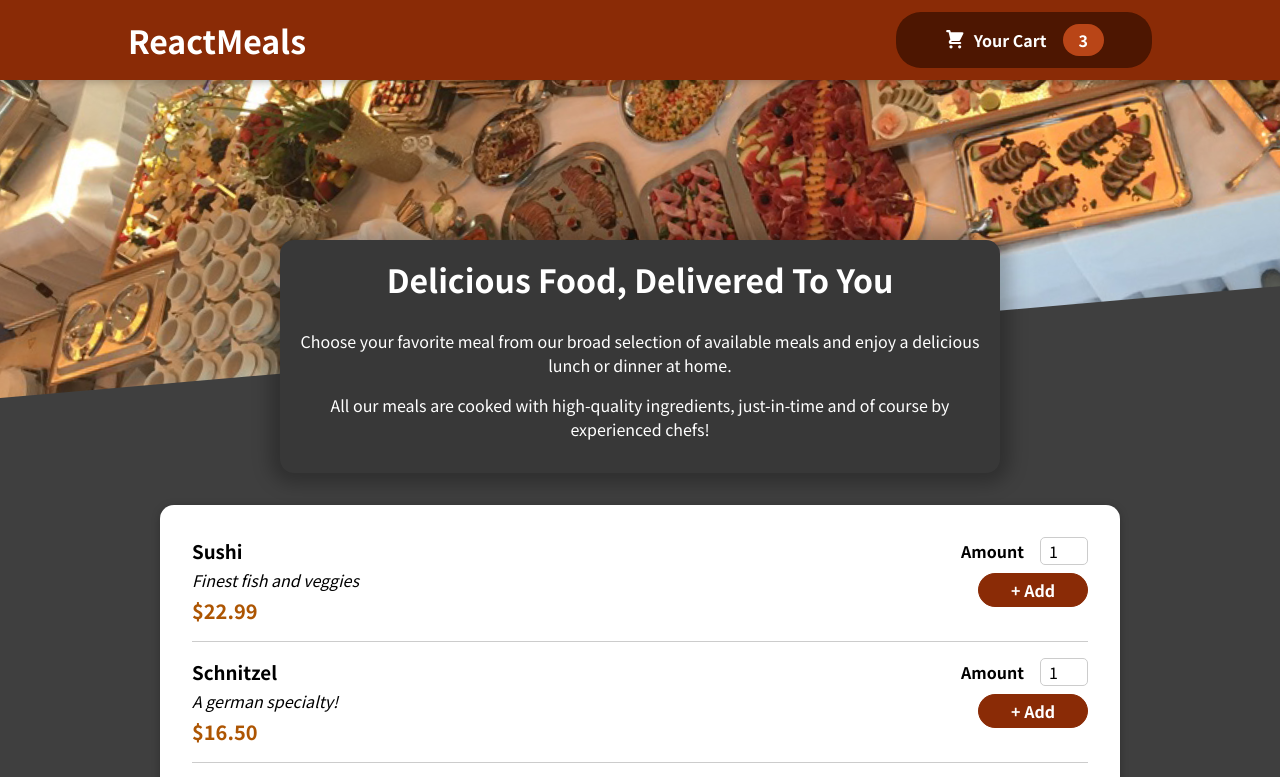
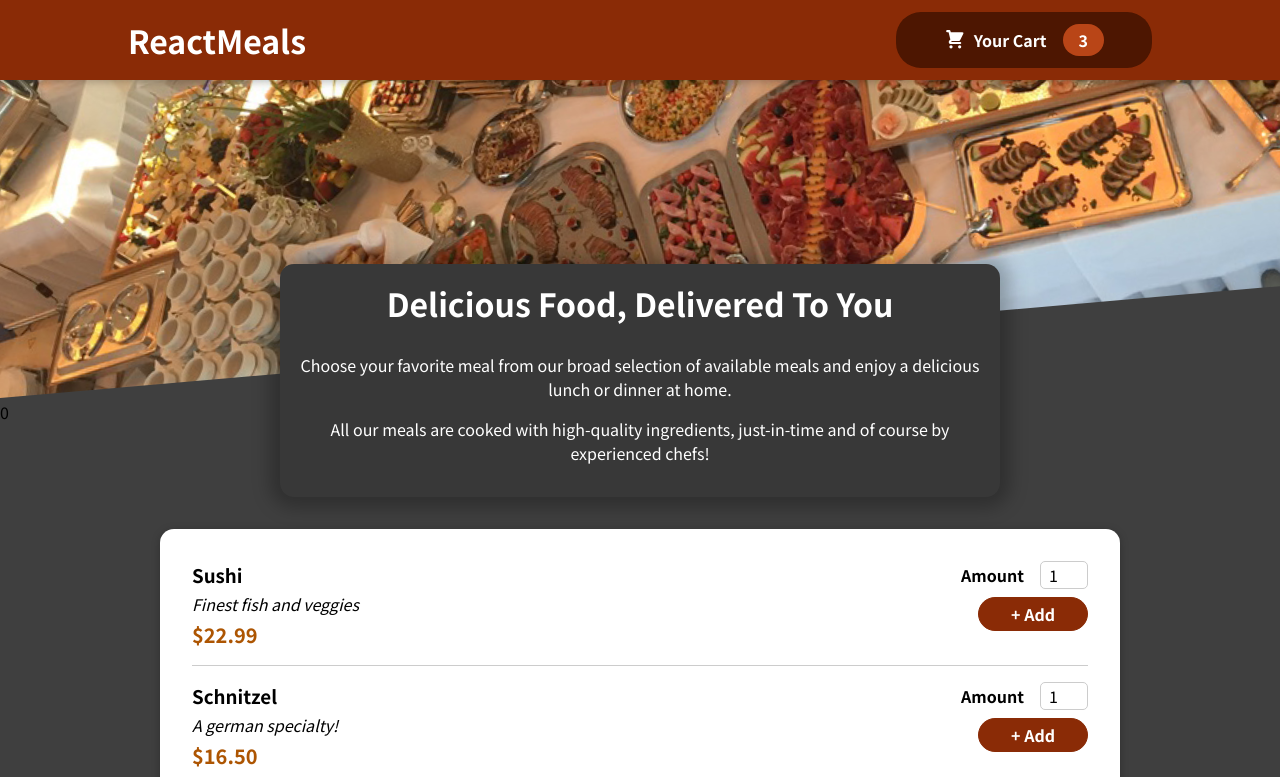
Before and after one commit to dmitriyklimchuk/reactMenuApp, a React (Create React App) app: page / in a window 1280 px wide. Shown: the top 777 px of the page. Built offline with nearby package versions, Linux system fonts and the light colour scheme.

Commit message:
Add second example for context/provider

```diff
--- a/src/App.js
+++ b/src/App.js
@@ -2,8 +2,19 @@ import React, { useState } from "react";
 import Header from "./components/Layout/Header";
 import Meals from "./components/Meals/Meals";
 import Cart from "./components/Cart/Cart";
-import CartProvider from "./store/CartProvider";
+import CartContext from "./store/cart-context";
+
 function App() {
+    const addItemToCartHandler = item => {}
+
+    const removeItemFromCartHandler = item => {}
+
+    const cartContext = {
+        items: [],
+        totalAmount: 0,
+        addItem: addItemToCartHandler,
+        removeItem: removeItemFromCartHandler
+    }
     const [cartIsShown, setCartIsShown] = useState(false)
 
     const showCartHandler = () => {
@@ -15,13 +26,14 @@ function App() {
     };
 
     return (
-        <CartProvider>
+        <CartContext.Provider value={cartContext}>
             {cartIsShown && <Cart onClose={hideCartHandler}/>}
             <Header onShowCart={showCartHandler}/>
             <main>
+                {cartContext.totalAmount}
                 <Meals/>
             </main>
-        </CartProvider>
+        </CartContext.Provider>
     );
 }
 
```
